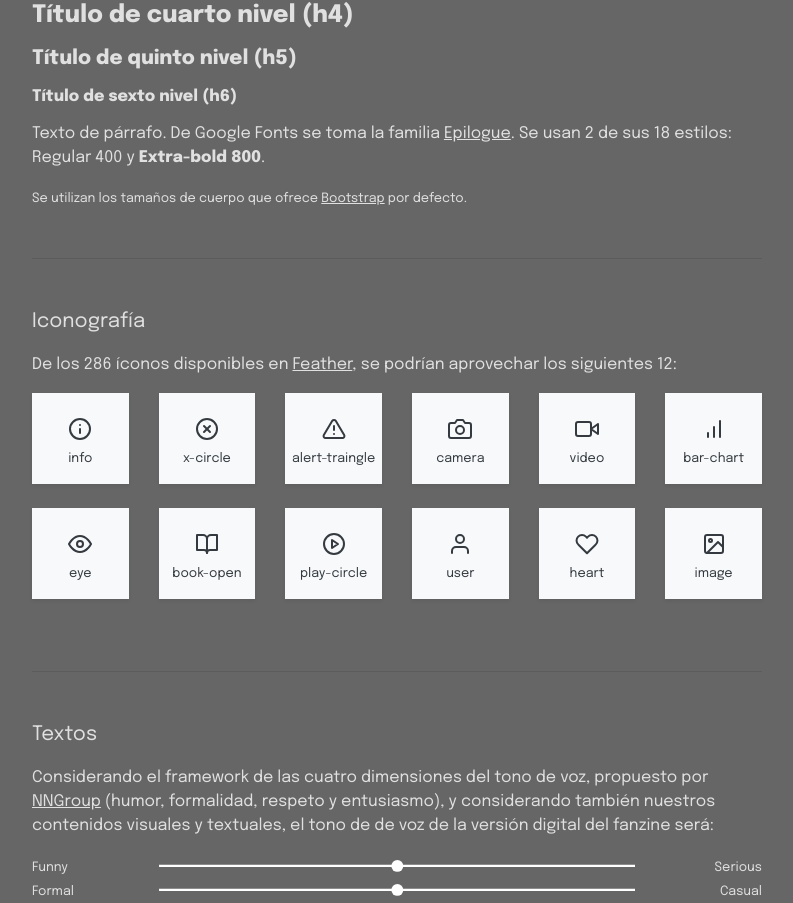
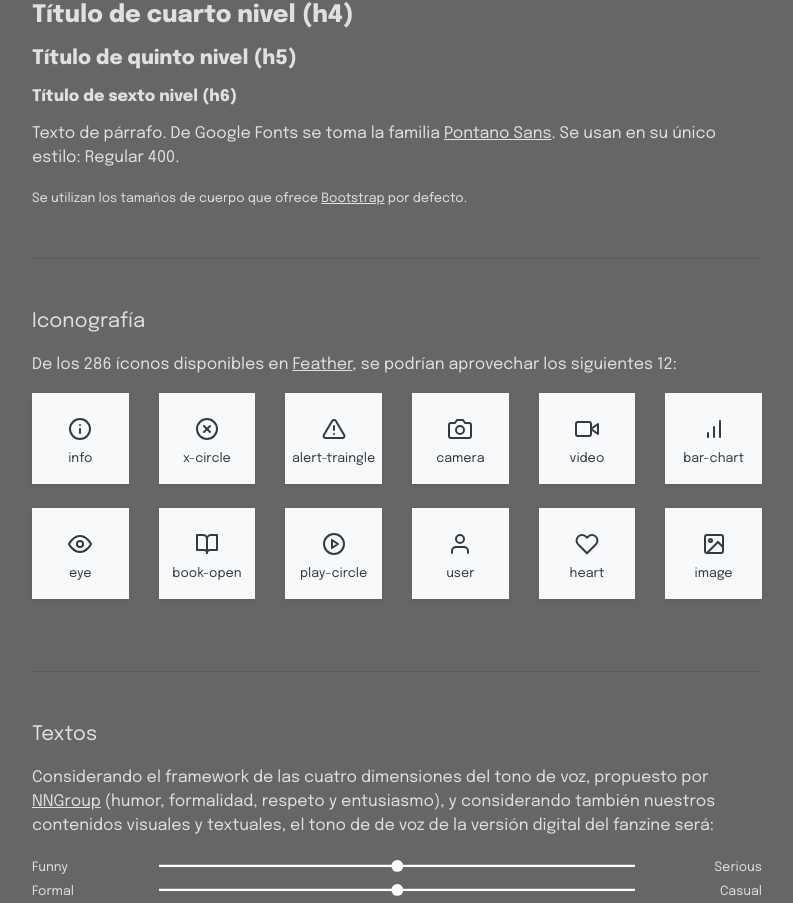
Before and after one commit to pdp-digital/Entrega-Final, a plain HTML site: page surface.html in a window 1280 px wide. Shown: the part 1257-2160 px from the top of the page, without its empty margins (243-1036 px from the left). Drawn offline with nearby package versions, Linux system fonts and the light colour scheme.

Commit message:
Update surface.html

```diff
--- a/surface.html
+++ b/surface.html
@@ -47,7 +47,7 @@
                             <h5 class="my-3">Título de quinto nivel (h5)</h5>
                             <h6 class="my-3">Título de sexto nivel (h6)</h6>
                             <p class="my-3">
-                                Texto de párrafo. De Google Fonts se toma la familia <a href="https://fonts.google.com/specimen/Epilogue">Epilogue</a>. Se usan 2 de sus 18 estilos: Regular 400 y <strong>Extra-bold 800</strong>.
+                                Texto de párrafo. De Google Fonts se toma la familia <a href="https://fonts.google.com/specimen/Pontano+Sans?query=Ponta#standard-styles">Pontano Sans</a>. Se usan en su único estilo: Regular 400.
                             </p>
                             <small>Se utilizan los tamaños de cuerpo que ofrece <a href="https://getbootstrap.com/">Bootstrap</a> por defecto.</small>
                             <hr class="my-5" />
```
